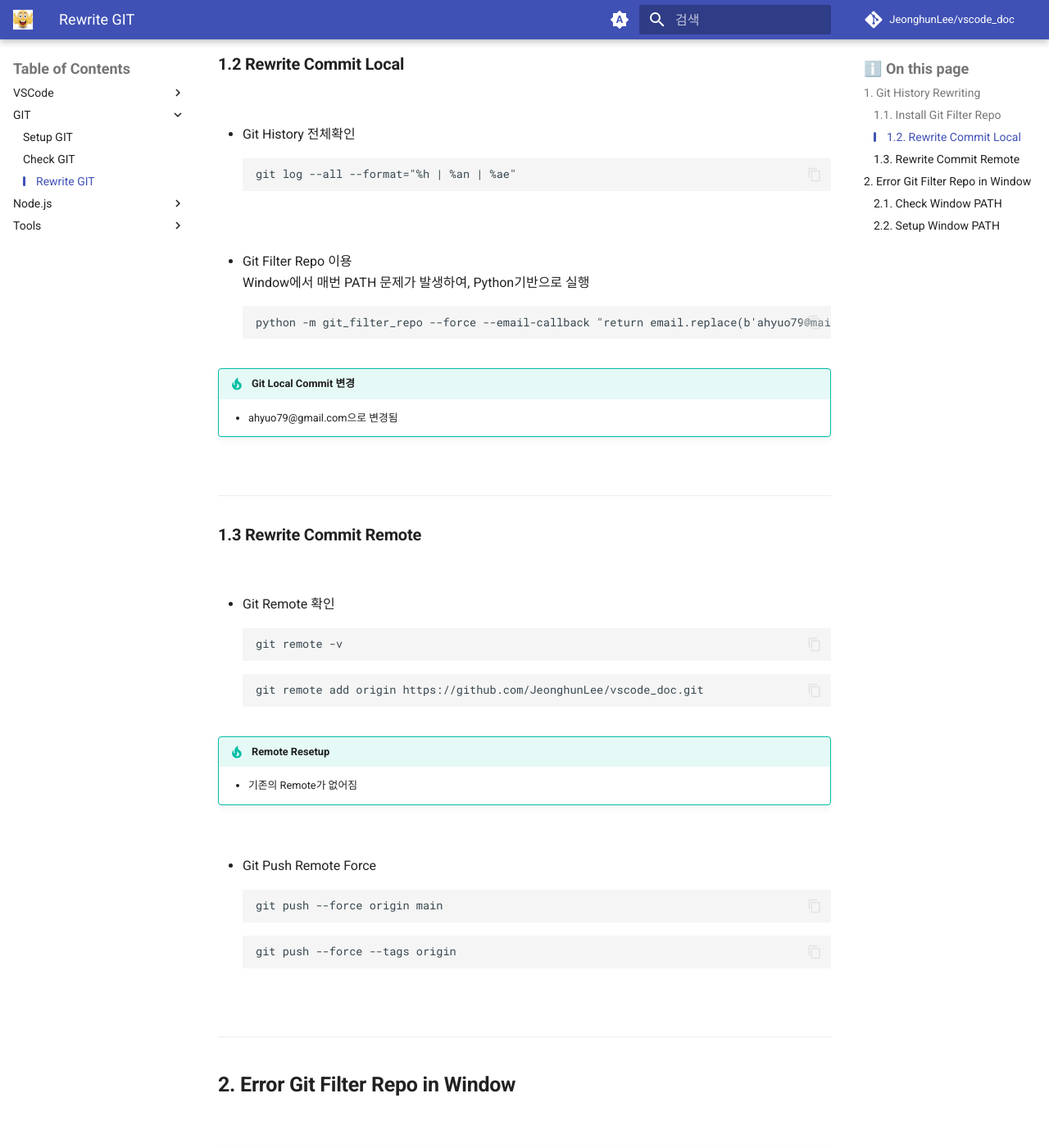
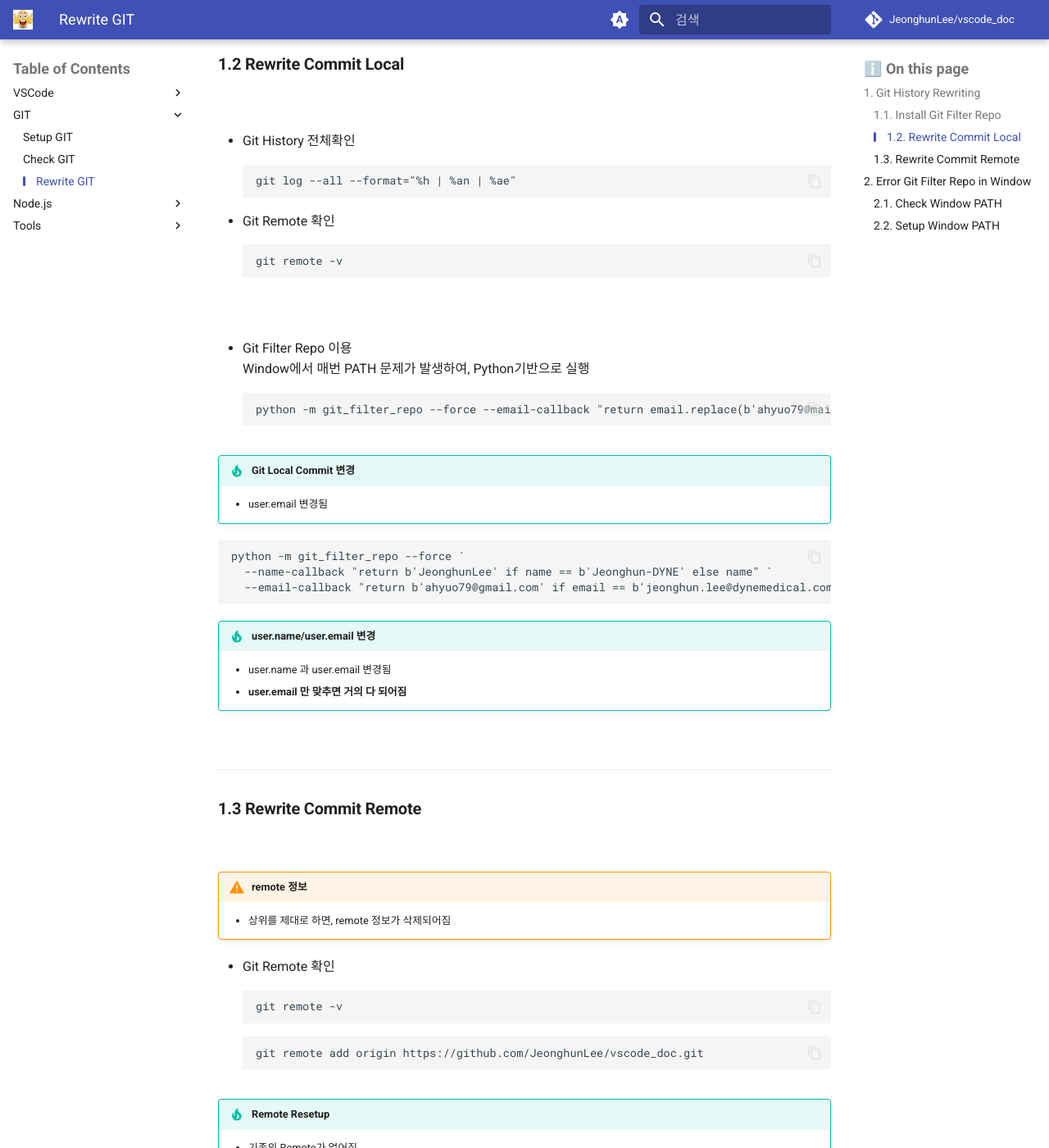
Before and after one commit to JeonghunLee/vscode_doc, an MkDocs documentation site: the page built from docs/git_rewrite.md, in a window 1280 px wide and 1400 px high, scrolled down 934 px. Shown: the whole window at 82% size. Built offline with MkDocs 1.6.1 and Material for MkDocs 9.7.7, drawn with Linux system fonts in a browser that asks for light colours; comment, search, counter and statistics services are not loaded; some of the changed text lies outside the part shown.

Commit message:
Enhance Git history rewriting documentation: add Git remote verification steps and clarify user.email changes

````diff
--- a/docs/git_rewrite.md
+++ b/docs/git_rewrite.md
@@ -45,6 +45,11 @@ python -m pip install git-filter-repo
 git log --all --format="%h | %an | %ae"
 ```
 
+* Git Remote 확인
+```
+git remote -v
+```
+
 <br/>
 
 * Git Filter Repo 이용
@@ -54,8 +59,17 @@ python -m git_filter_repo --force --email-callback "return email.replace(b'ahyuo
 ```
 
 !!! tip "Git Local Commit 변경"
-    * ahyuo79@gmail.com으로 변경됨
+    * user.email 변경됨
 
+```
+python -m git_filter_repo --force `
+  --name-callback "return b'JeonghunLee' if name == b'Jeonghun-DYNE' else name" `
+  --email-callback "return b'ahyuo79@gmail.com' if email == b'jeonghun.lee@dynemedical.com' else email"
+```
+
+!!! tip "user.name/user.email 변경"
+    * user.name 과 user.email 변경됨
+    * **user.email 만 맞추면 거의 다 되어짐**
 
 <br/>
 
@@ -65,6 +79,9 @@ python -m git_filter_repo --force --email-callback "return email.replace(b'ahyuo
 ### Rewrite Commit Remote
 
 <br/>
+
+!!! warning "remote 정보"
+    * 상위를 제대로 하면, remote 정보가 삭제되어짐
 
 
 * Git Remote 확인
@@ -82,12 +99,17 @@ git remote add origin https://github.com/JeonghunLee/vscode_doc.git
 
 
 * Git Push Remote Force
+현재 바꾸고 싶은 Branch를 정확히 알고해야함
 ```
 git push --force origin main
 ```
 ```
 git push --force --tags origin
 ```
+
+!!! warning "main/master"
+    * force 하기전에 반드시 branch main/master 인지 확인
+    * tags의 경우도 가급적 해주자.
 
 <br/>
 
````
